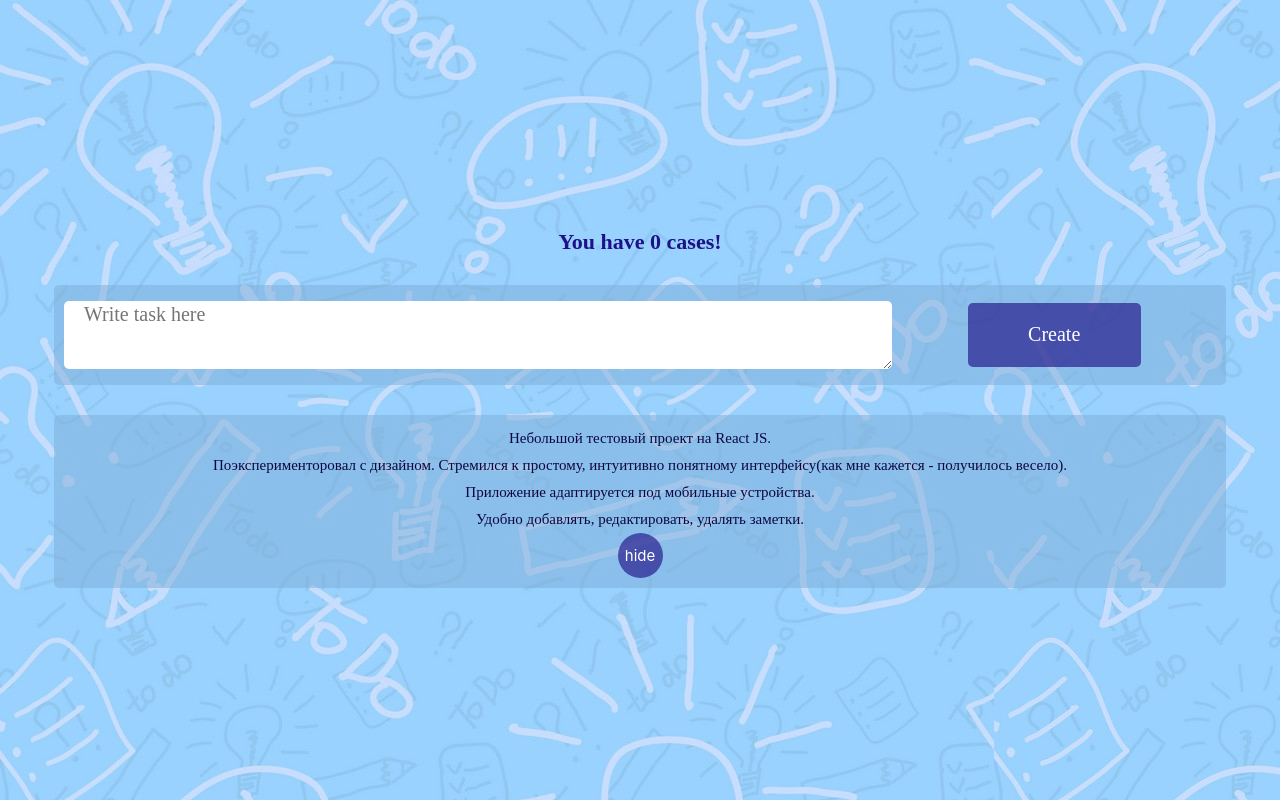
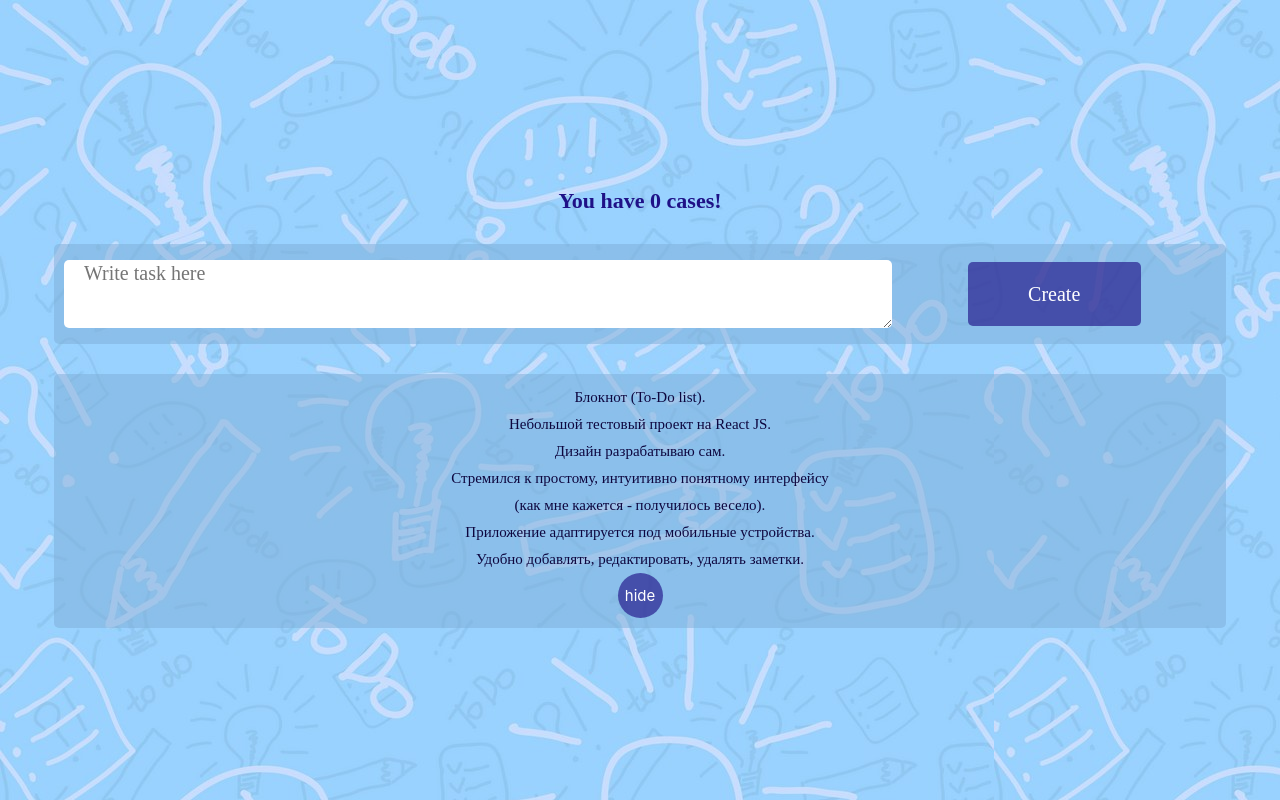
Before and after one commit to atenobi/test-task-todo, a React (Create React App) app: page / in a window 1280 px wide. Both pictures are taken after a click on the button 640 px from the left and 501 px from the top of the page. Built offline with nearby package versions, Linux system fonts and the light colour scheme.

Commit message:
prepear to publish on git hub pages

```diff
--- a/src/App.jsx
+++ b/src/App.jsx
@@ -11,8 +11,10 @@ function App() {
   const [toDoArr, setToDoArr] = useState([]);
 
   const infoArray = [
+    'Блокнот (To-Do list).',
     'Небольшой тестовый проект на React JS.',
-    'Поэксперименторовал с дизайном. Стремился к простому, интуитивно понятному интерфейсу' +
+    'Дизайн разрабатываю сам.',
+    'Стремился к простому, интуитивно понятному интерфейсу',
     '(как мне кажется - получилось весело).',
     'Приложение адаптируется под мобильные устройства.',
     'Удобно добавлять, редактировать, удалять заметки.',
--- a/src/components/UpdateMenu/index.scss
+++ b/src/components/UpdateMenu/index.scss
@@ -19,8 +19,8 @@
 }
 
 .update_menu_input {
-  width: 70%;
-  margin-right: 30px;
+  width: 90%;
+  margin-right: 45px;
   height: 3rem;
   padding: 10px;
   outline: none;
```
